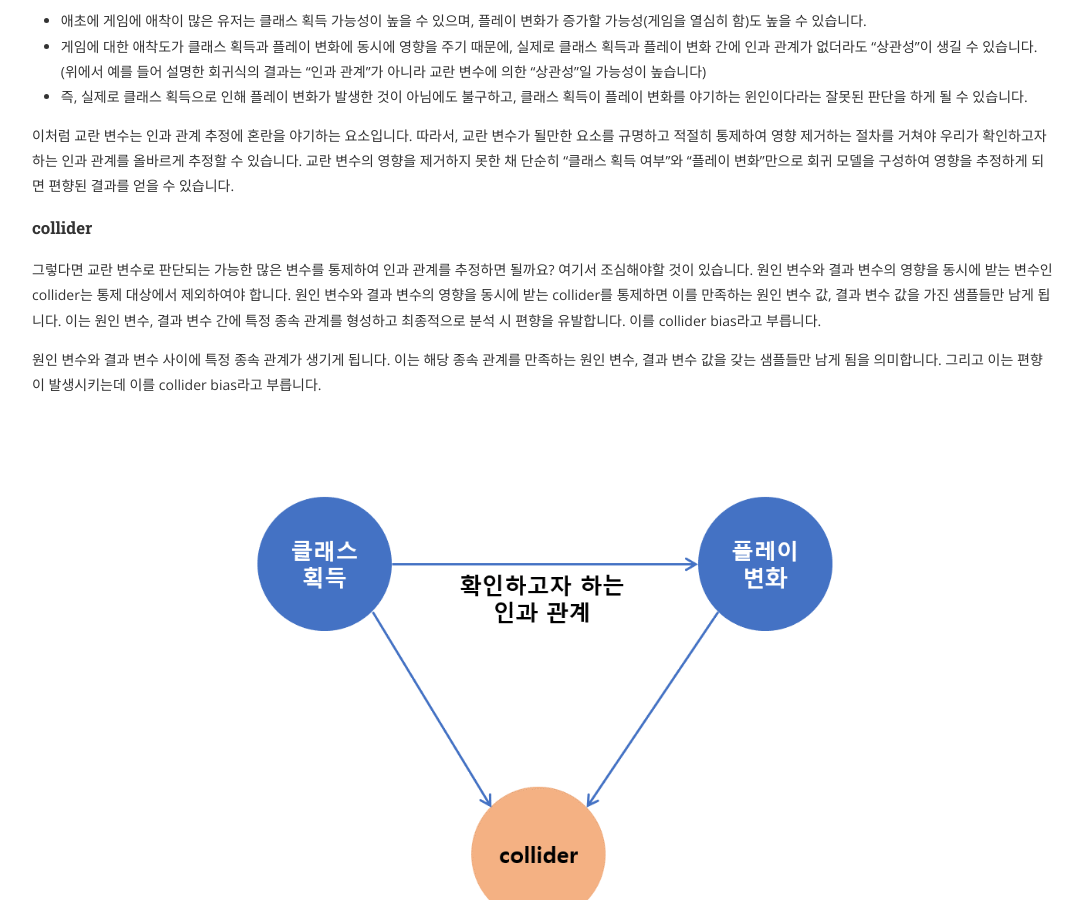
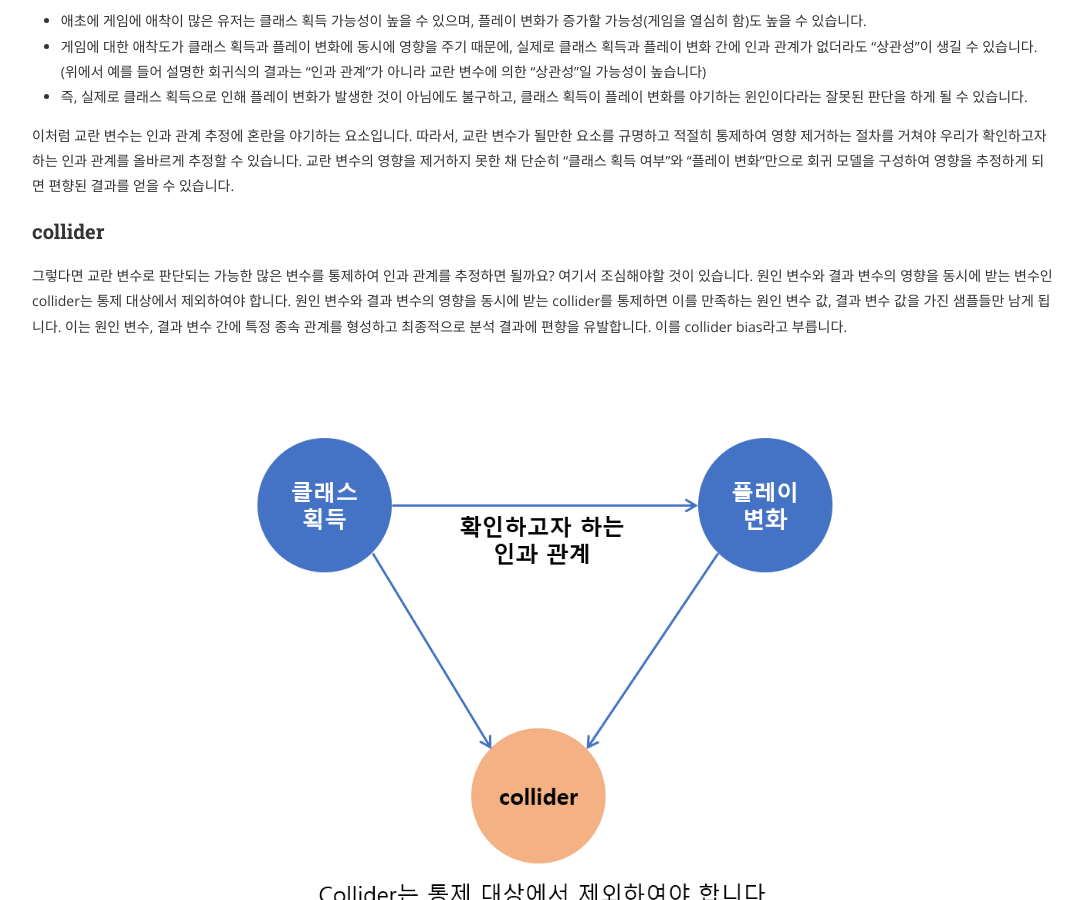
Before and after one commit to kurossncsoft/kurossncsoft.github.io, a Jekyll site: the page built from _posts/2021-05-10-class_get_causal_analysis.md, in a window 1280 px wide and 900 px high, scrolled down 2979 px. Shown: the whole window, without its empty margins (97-1179 px from the left). Built offline with Jekyll 4.4.1, drawn with Linux system fonts in a browser that asks for light colours; nearby versions of some CDN libraries; comment, search, counter and statistics services are not loaded.

Commit message:
본문 일부 수정

```diff
--- a/_posts/2021-05-10-class_get_causal_analysis.md
+++ b/_posts/2021-05-10-class_get_causal_analysis.md
@@ -25,7 +25,7 @@
 
  로또까지는 아니지만 노력과 행운, 그리고 획득하였을 때 매우 큰 이점이 존재한다는 점을 고려하였을 때, "그렇다면 영웅/전설 클래스 획득이 유저의 플레이 행동 변화를 야기하는 원인이 될까?"라는 궁금증이 생겼고 분석할 가치가 있다고 판단하였습니다. 그래서, 본 포스팅에서는 리니지2M 대상 "최초 영웅/전설 클래스 획득"이 "플레이 변화"에 미치는 영향을 분석한 내용을 공유드리고자 합니다.
 
-(이하, 문장의 간결성을 위해 "최초 영웅/전설 클래스 획득 여부"를 "클래스 획득"이라고 하겠습니다)
+*(이하, 문장의 간결성을 위해 "최초 영웅/전설 클래스 획득 여부"를 "클래스 획득"이라고 하겠습니다)*
 
 # **분석 방식**
 
@@ -58,11 +58,9 @@
 
  이처럼 교란 변수는 인과 관계 추정에 혼란을 야기하는 요소입니다. 따라서, 교란 변수가 될만한 요소를 규명하고 적절히 통제하여 영향 제거하는 절차를 거쳐야 우리가 확인하고자 하는 인과 관계를 올바르게 추정할 수 있습니다. 교란 변수의 영향을 제거하지 못한 채 단순히 "클래스 획득 여부"와 "플레이 변화"만으로 회귀 모델을 구성하여 영향을 추정하게 되면 편향된 결과를 얻을 수 있습니다.
 
-#### collider
+### collider
 
- 그렇다면 교란 변수로 판단되는 가능한 많은 변수를 통제하여 인과 관계를 추정하면 될까요? 여기서 조심해야할 것이 있습니다. 원인 변수와 결과 변수의 영향을 동시에 받는 변수인 collider는 통제 대상에서 제외하여야 합니다. 원인 변수와 결과 변수의 영향을 동시에 받는 collider를 통제하면 이를 만족하는 원인 변수 값, 결과 변수 값을 가진 샘플들만 남게 됩니다. 이는 원인 변수, 결과 변수 간에 특정 종속 관계를 형성하고 최종적으로 분석 시 편향을 유발합니다. 이를 collider bias라고 부릅니다.
-
-원인 변수와 결과 변수 사이에 특정 종속 관계가 생기게 됩니다. 이는 해당 종속 관계를 만족하는 원인 변수, 결과 변수 값을 갖는 샘플들만 남게 됨을 의미합니다. 그리고 이는 편향이 발생시키는데 이를 collider bias라고 부릅니다.
+ 그렇다면 교란 변수로 판단되는 가능한 많은 변수를 통제하여 인과 관계를 추정하면 될까요? 여기서 조심해야할 것이 있습니다. 원인 변수와 결과 변수의 영향을 동시에 받는 변수인 collider는 통제 대상에서 제외하여야 합니다. 원인 변수와 결과 변수의 영향을 동시에 받는 collider를 통제하면 이를 만족하는 원인 변수 값, 결과 변수 값을 가진 샘플들만 남게 됩니다. 이는 원인 변수, 결과 변수 간에 특정 종속 관계를 형성하고 최종적으로 분석 결과에 편향을 유발합니다. 이를 collider bias라고 부릅니다.
 
 <p><img src = "/assets/works/class_get_causal_analysis/image2.png" width="50%" /><br>[그림3]원인 변수와 결과 변수에 동시에 영향을 받는 collider</p>
 
```
